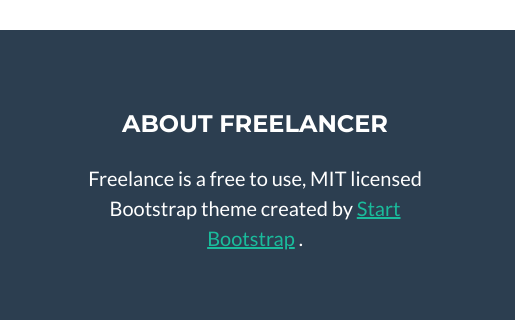
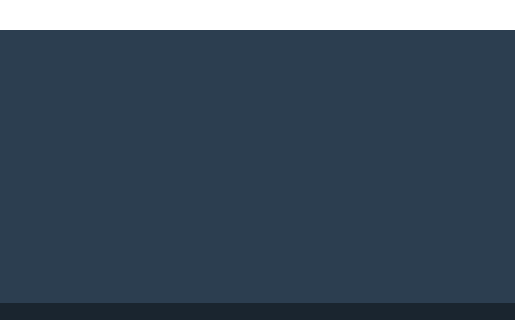
Before and after one commit to rcfitzgerald/dpm_portfolio, a plain HTML site: page index.html in a window 1280 px wide. Shown: the part 2171-2491 px from the top of the page, 765-1280 px from the left. Drawn offline with nearby package versions, Linux system fonts and the light colour scheme.

Commit message:
got rid of a footer

```diff
--- a/index.html
+++ b/index.html
@@ -374,16 +374,6 @@
             <a class="btn btn-outline-light btn-social mx-1" href="#!"
               ><i class="fab fa-fw fa-dribbble"></i
             ></a>
-          </div>
-          <!-- Footer About Text-->
-          <div class="col-lg-4">
-            <h4 class="text-uppercase mb-4">About Freelancer</h4>
-            <p class="lead mb-0">
-              Freelance is a free to use, MIT licensed Bootstrap theme created
-              by
-              <a href="http://startbootstrap.com">Start Bootstrap</a>
-              .
-            </p>
           </div>
         </div>
       </div>
```
